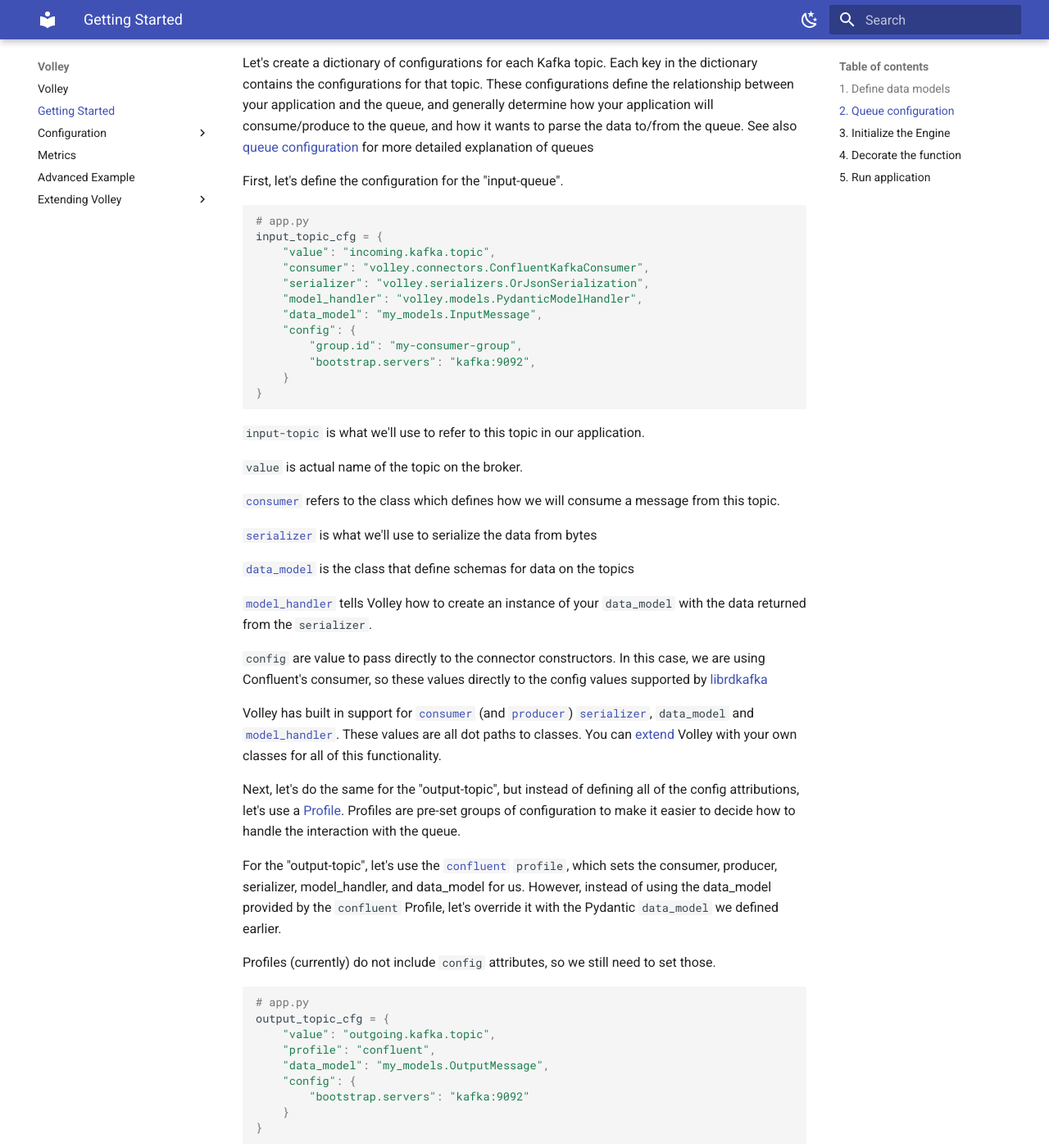
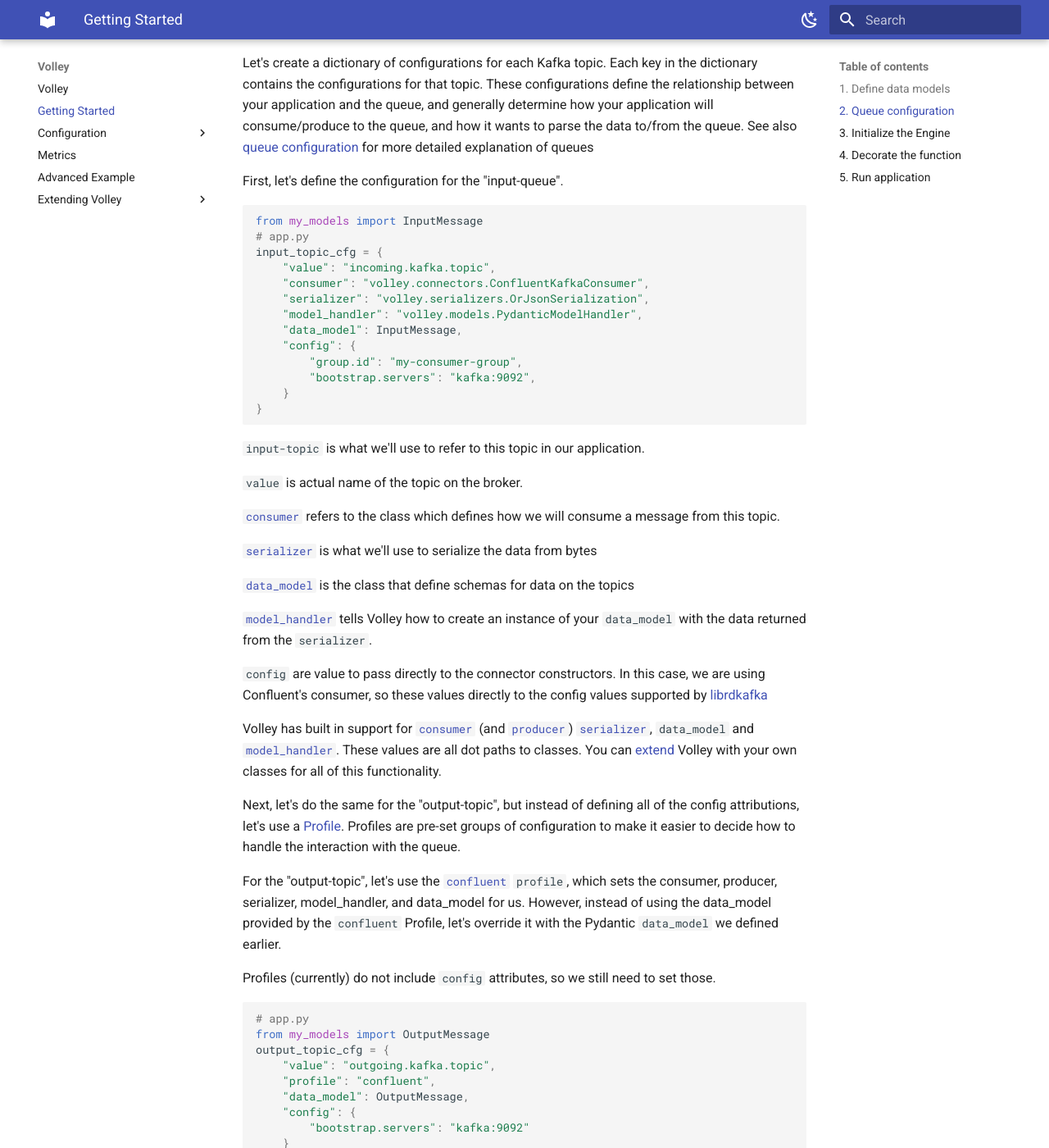
Before and after one commit to shipt/py-volley, an MkDocs documentation site: the page built from docs/docs/example.md, in a window 1280 px wide and 1400 px high, scrolled down 735 px. Shown: the whole window at 82% size. Built offline with MkDocs 1.6.1 and Material for MkDocs 9.7.7, drawn with Linux system fonts in a browser that asks for light colours.

Commit message:
bump doc

````diff
--- a/docs/docs/example.md
+++ b/docs/docs/example.md
@@ -30,13 +30,14 @@ Let's create a dictionary of configurations for each Kafka topic. Each key in th
 First, let's define the configuration for the "input-queue".
 
 ```python
+from my_models import InputMessage
 # app.py
 input_topic_cfg = {
     "value": "incoming.kafka.topic",
     "consumer": "volley.connectors.ConfluentKafkaConsumer",
     "serializer": "volley.serializers.OrJsonSerialization",
     "model_handler": "volley.models.PydanticModelHandler",
-    "data_model": "my_models.InputMessage",
+    "data_model": InputMessage,
     "config": {
         "group.id": "my-consumer-group",
         "bootstrap.servers": "kafka:9092",
@@ -70,10 +71,11 @@ Profiles (currently) do not include `config` attributes, so we still need to set
 
 ```python
 # app.py
+from my_models import OutputMessage
 output_topic_cfg = {
     "value": "outgoing.kafka.topic",
     "profile": "confluent",
-    "data_model": "my_models.OutputMessage",
+    "data_model": OutputMessage,
     "config": {
         "bootstrap.servers": "kafka:9092"
     }
````
